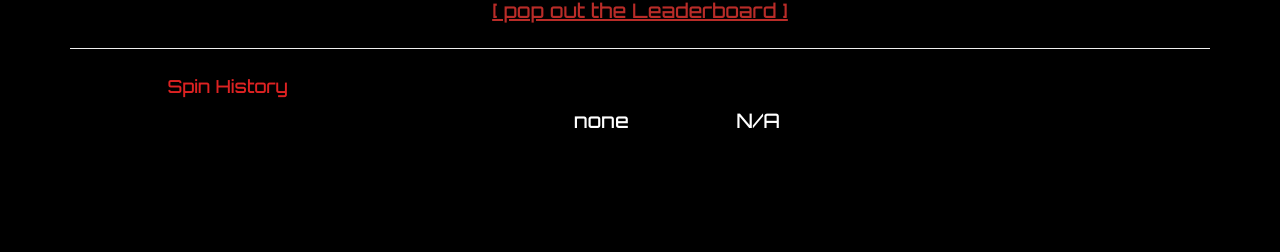
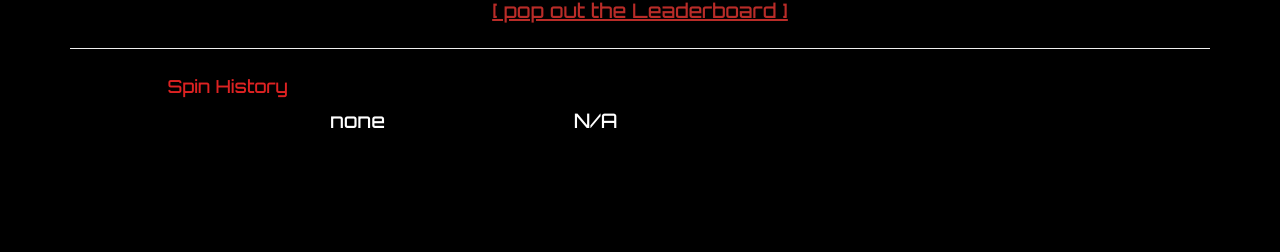
Before and after one commit to roguesignal/battleroyalewheel, a Flask app: page /spin in a window 1280 px wide. Shown: the part 548-800 px from the top of the page. Run offline with Flask 2, Linux system fonts and the light colour scheme; data that the repository does not hold is empty; some libraries are stand-ins or nearby versions.

Commit message:
minor cleanup of spin page

```diff
--- a/templates/spin.html
+++ b/templates/spin.html
@@ -7,7 +7,7 @@
     <div class="col-sm-6 col-sm-offset-3">
         <form action="/spin" method="POST">
             <input id="csrf_token" name="csrf_token" type="hidden" value="{{ csrf_token() }}">
-            <button class="btn btn-lg btn-primary btn-block" type="submit">SPIN</button>
+            <button class="btn btn-lg btn-primary btn-block" id="spin-btn" type="submit">SPIN</button>
         </form>
     </div>
 </div>
@@ -41,16 +41,26 @@
         <h4 style="color:#d22;">Spin History</h4>
         {% for h in history %}
         <div class="row">
-            <div class="col-sm-5">
+            <div class="col-sm-2" style="text-align:right;">
                 {{ h['timestamp'] }}
             </div>
-            <div class="col-sm-2">
+            <div class="col-sm-3">
                 {{ h['game'] }}
             </div>
-            <div class="col-sm-4">
+            <div class="col-sm-7">
                 {{ ", ".join(h['collars']) }}
             </div>
     </div>
     {% endfor %}
 </div>
 {% endblock %}
+{% block body_js %}
+<script>
+    $(document).keydown(function(e) {
+        // when '.' is clicked, spin the wheel
+        if (e.keyCode == 190) {
+            $('#spin-btn').click();
+        }
+    });
+</script>
+{% endblock %}
--- a/wheel.py
+++ b/wheel.py
@@ -262,7 +262,7 @@ def spin():
         hist['game'] = s.game_name
         entries = [ Entry.query.filter(Entry.id == ent).one_or_none() for ent in s.entries.split(',') ]
         hist['collars'] = [ e.collar for e in entries ]
-        hist['timestamp'] = s.created_on
+        hist['timestamp'] = str(s.created_on).split()[1][:-7]
         history.append(hist)
 
     if not spins:
```
